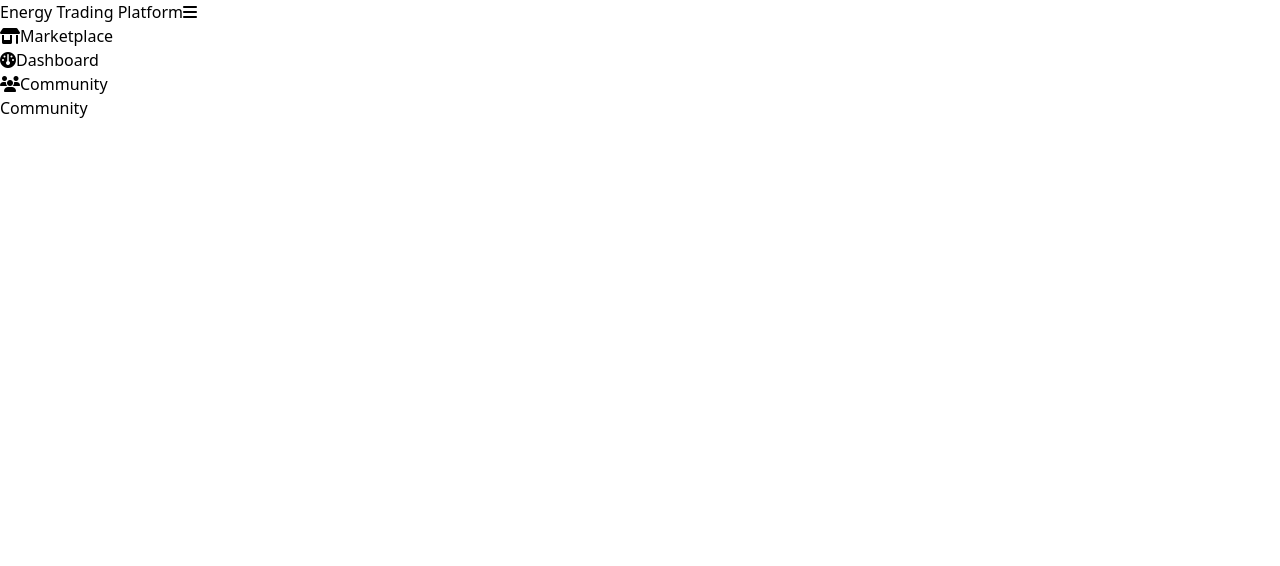
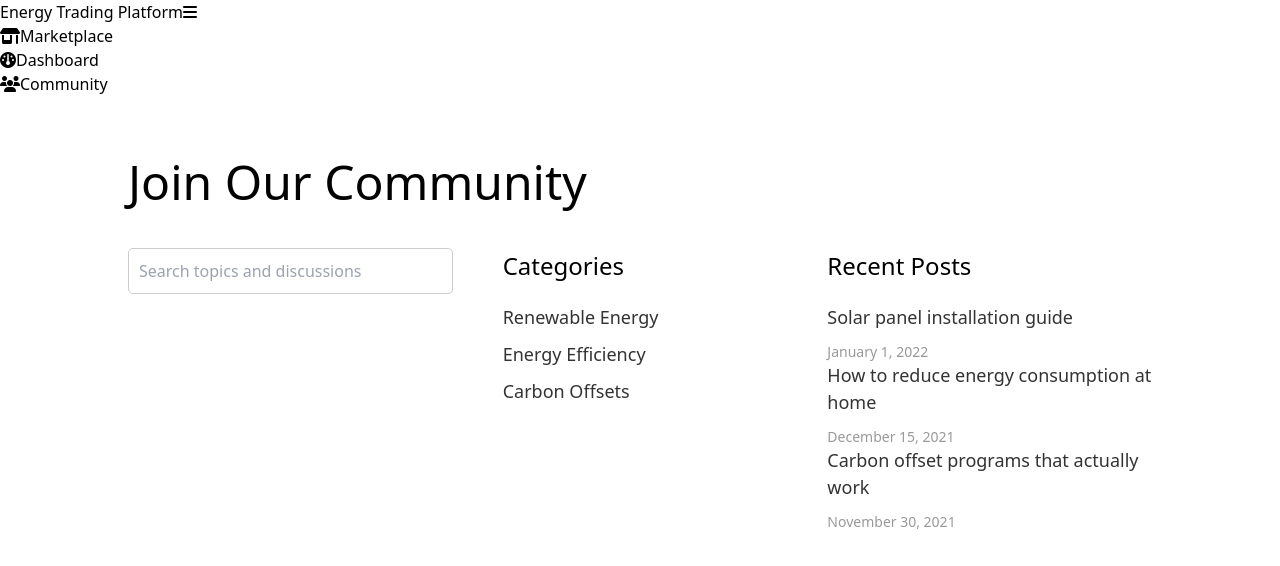
Before and after one commit to ayush02av/energy-trading-igdtuw, a React (Vite) app: page /community in a window 1280 px wide. Shown: the top 566 px of the page. Built offline with nearby package versions, Linux system fonts and the light colour scheme; what @material-tailwind/react would draw is missing.

Commit message:
community page

```diff
--- /dev/null
+++ b/src/pages/community.css
@@ -0,0 +1,78 @@
+.community-container {
+    width: 80%;
+    margin: auto;
+    padding: 50px 0;
+  }
+
+  .community-heading {
+    font-size: 48px;
+    margin-bottom: 30px;
+  }
+
+  .community-content {
+    display: flex;
+    justify-content: space-between;
+  }
+
+  .community-search {
+    flex: 1;
+    margin-right: 50px;
+  }
+
+  .search-input {
+    width: 100%;
+    padding: 10px;
+    border-radius: 5px;
+    border: 1px solid #ccc;
+    font-size: 16px;
+  }
+
+  .community-categories {
+    flex: 1;
+  }
+
+  .community-categories h3 {
+    font-size: 24px;
+    margin-bottom: 20px;
+  }
+
+  .category-link {
+    display: block;
+    font-size: 18px;
+    margin-bottom: 10px;
+    color: #333;
+    text-decoration: none;
+    transition: color 0.3s ease-in-out;
+  }
+
+  .category-link:hover {
+    color: #666;
+  }
+
+  .community-recent-posts {
+    flex: 1;
+  }
+
+  .community-recent-posts h3 {
+    font-size: 24px;
+    margin-bottom: 20px;
+  }
+
+  .post-link {
+    display: block;
+    font-size: 18px;
+    margin-bottom: 10px;
+    color: #333;
+    text-decoration: none;
+    transition: color 0.3s ease-in-out;
+  }
+
+  .post-link:hover {
+    color: #666;
+  }
+
+  .post-date {
+    font-size: 14px;
+    color: #999;
+    margin-top: 5px;
+  }
--- a/src/pages/community.jsx
+++ b/src/pages/community.jsx
@@ -1,7 +1,53 @@
-export default function Community() {
-    return (
-        <div>
-            Community
+import React from "react";
+import { Link } from "react-router-dom";
+import './community.css';
+
+const Community = () => {
+  return (
+    <div className="community-container">
+      <h2 className="community-heading">Join Our Community</h2>
+      <div className="community-content">
+        <div className="community-search">
+          <input type="text" placeholder="Search topics and discussions" className="search-input" />
+
         </div>
-    )
-}
+        <div className="community-categories">
+          <h3>Categories</h3>
+          <ul>
+            <li>
+              <Link to="/" className="category-link">Renewable Energy</Link>
+
+            </li>
+            <li>
+              <Link to="/" className="category-link">Energy Efficiency</Link>
+
+            </li>
+            <li>
+              <Link to="/" className="category-link">Carbon Offsets</Link>
+
+            </li>
+          </ul>
+        </div>
+        <div className="community-recent-posts">
+          <h3>Recent Posts</h3>
+          <ul>
+            <li>
+              <Link to="/" className="post-link">Solar panel installation guide</Link>
+              <p className="post-date">January 1, 2022</p>
+            </li>
+            <li>
+              <Link to="/" className="post-link">How to reduce energy consumption at home</Link>
+              <p className="post-date">December 15, 2021</p>
+            </li>
+            <li>
+              <Link to="/" className="post-link">Carbon offset programs that actually work</Link>
+              <p className="post-date">November 30, 2021</p>
+            </li>
+          </ul>
+        </div>
+      </div>
+    </div>
+  );
+};
+
+export default Community;
```
